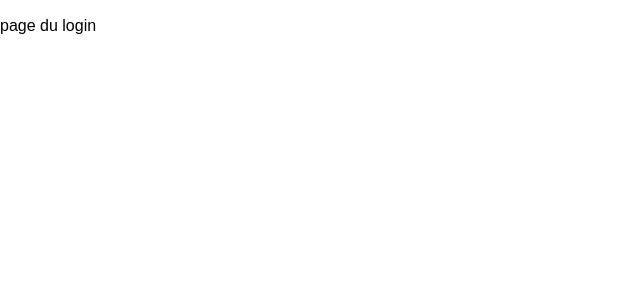
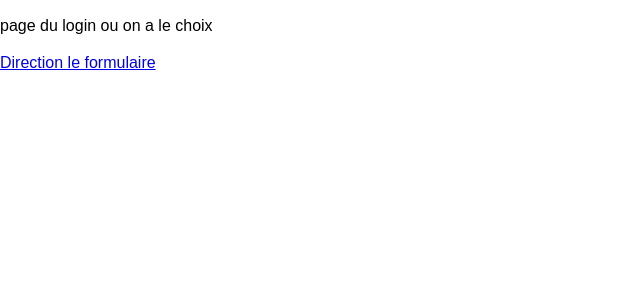
Before and after one commit to thiernosow1/united-challengers, a React (Create React App) app in the folder client/: page /login in a window 1280 px wide. Shown: the top 300 px of the page, without its empty margins (0-640 px from the left). Built offline with nearby package versions, Linux system fonts and the light colour scheme.

Commit message:
double redirection

```diff
--- a/client/src/components/login.js
+++ b/client/src/components/login.js
@@ -1,11 +1,30 @@
-import React from 'react';
+import React, { Component } from 'react';
+import {Link} from 'react-router-dom';
 import '../assets/css/app.css';
+import { render } from 'react-dom';
 
-function Login(){
+export default class Login extends Component{
+    render(){
     return (
-       <p> page du login </p>
+
+    <div>
+       <p> page du login ou on a le choix </p>
+           <Link to={'/LoginForm'} id="BTN">
+                 <p> Direction le formulaire</p>
+            </Link>
+    </div>
+    );
+}
+}
+
+
+export class LoginForm extends Component{
+    render(){
+    return (
+        <div>
+       <p> page du login form </p>
+       </div>
     );
 
 }
-
-export default Login;
+}
```
Also changed, not shown: client/src/components/register.js (+8 -5 lines).
